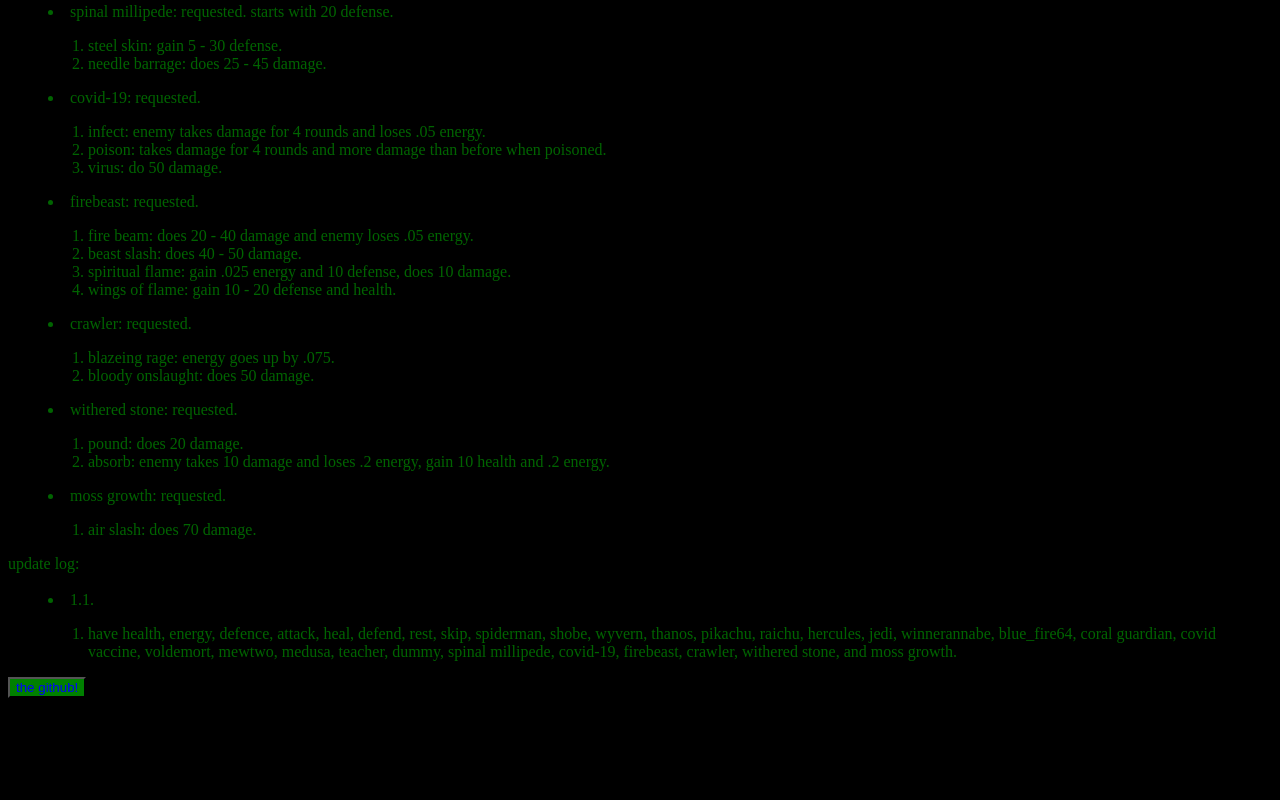
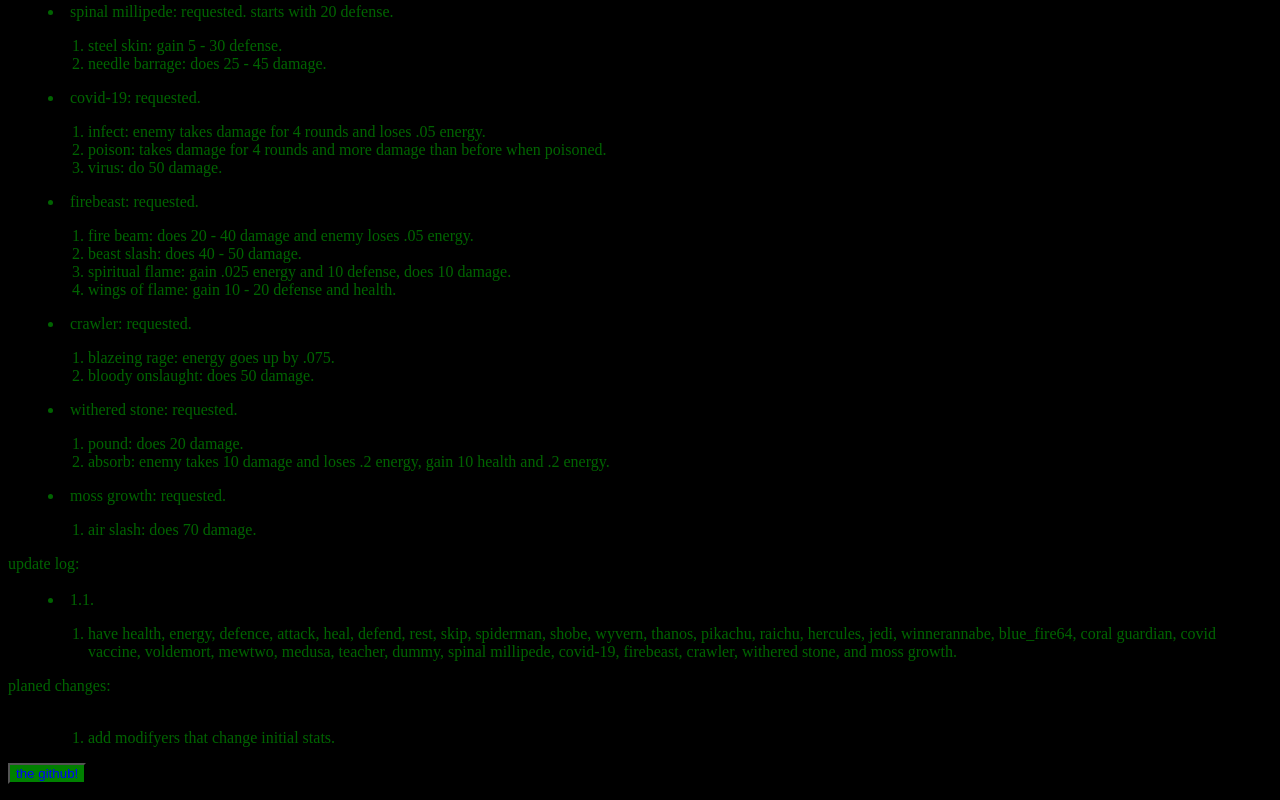
Before and after one commit to winnerwannabe/battle-game-wiki, a plain HTML site: page index.html in a window 1280 px wide. Shown: the part 2577-3377 px from the top of the page. Before the commit the page ends 3291 px from the top, so only its background shows below. Drawn offline with Linux system fonts and the light colour scheme.

Commit message:
added change plans

```diff
--- a/index.html
+++ b/index.html
@@ -176,6 +176,10 @@
         <ol>
           <dd><li>have health, energy, defence, attack, heal, defend, rest, skip, spiderman, shobe, wyvern, thanos, pikachu, raichu, hercules, jedi, winnerannabe, blue_fire64, coral guardian, covid vaccine, voldemort, mewtwo, medusa, teacher, dummy, spinal millipede, covid-19, firebeast, crawler, withered stone, and moss growth. </li></dd>
         </ol>
+      <dt>planed changes:</dt><br>
+        <ol>
+          <dd><li>add modifyers that change initial stats.</li></dd>
+        </ol>
         <a href="https://github.com/winnerwannabe/Battle-Game/wiki/battle-game-wiki"><button style="background-color:green;color:blue;with:100px;hight:100px" value="password button">the github!</button></a>
   </body>
 </html>
```
